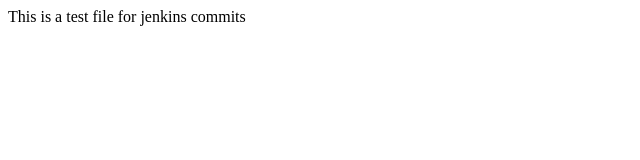
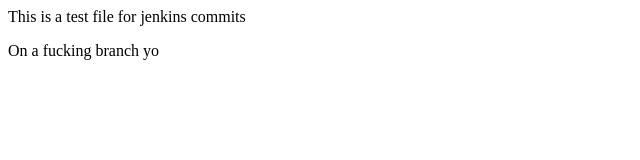
Before and after one commit to tc-tm/flaming-spice, a plain HTML site: page index.html in a window 1280 px wide. Shown: the whole page, without its empty margins (0-640 px from the left). Drawn offline with Linux system fonts and the light colour scheme.

Commit message:
totes on a branch

```diff
--- a/index.html
+++ b/index.html
@@ -2,4 +2,5 @@
 <head><title>Test file</title></head>
 <body>
 <p>This is a test file for jenkins commits</p>
+<p>On a fucking branch yo</p>
 </body></html>
```
